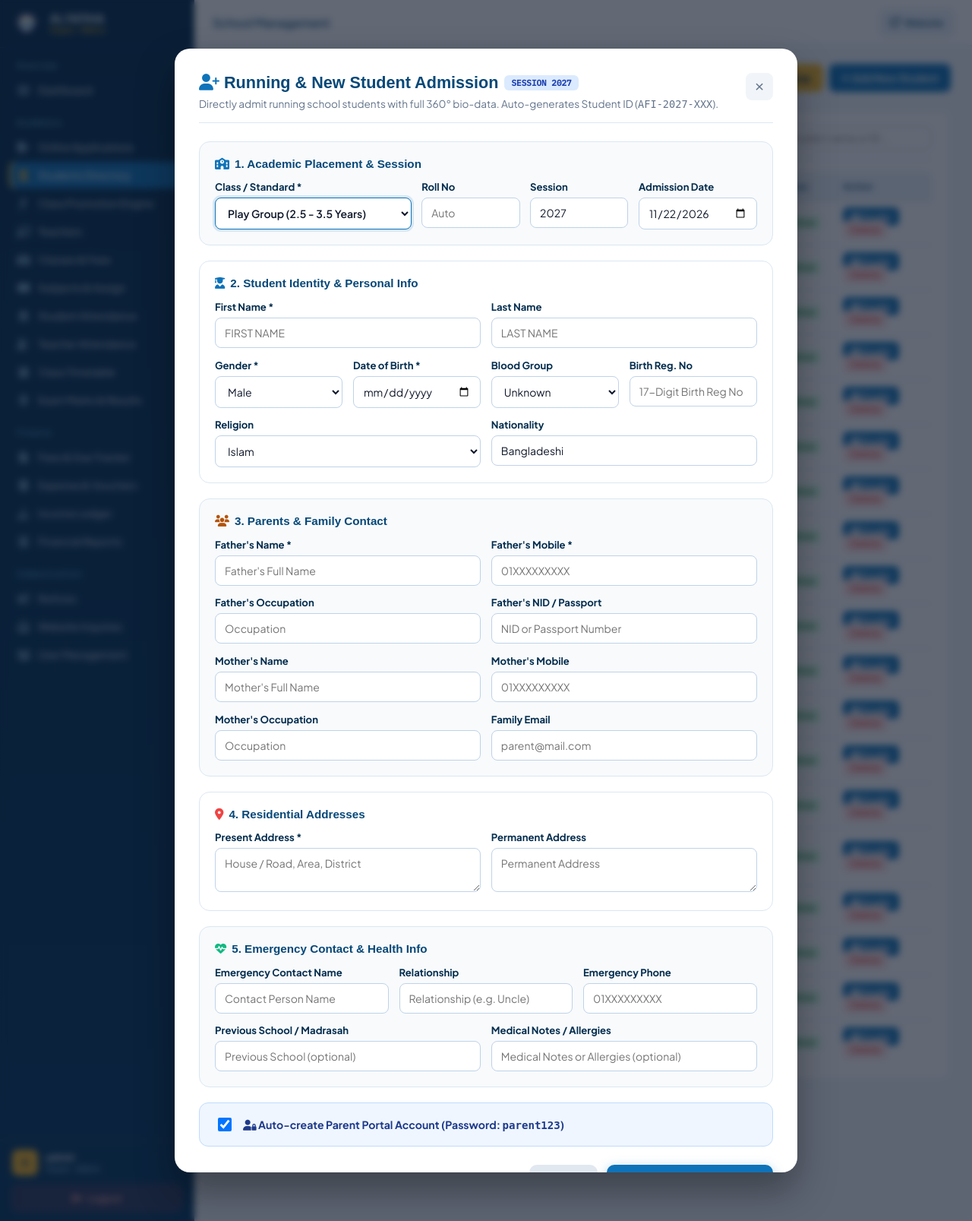
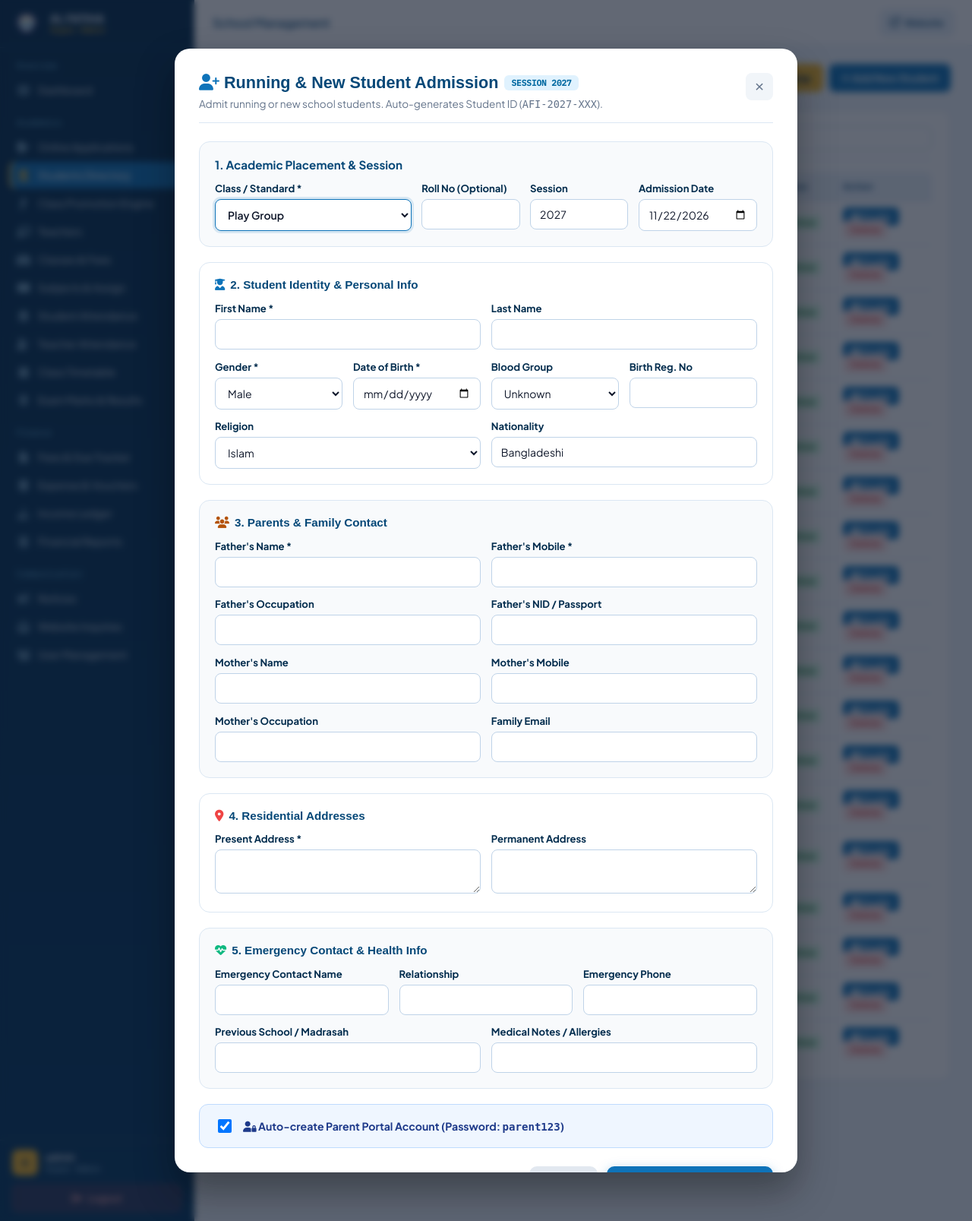
Before and after one commit to snshakibnurcse/Al-Fatiha-Institute, a PHP site: page /dev/admin/students.php in a window 1280 px wide, after a click on "Add New Student". Shown: the whole page at 76% size. Run offline with PHP 8.4, Linux system fonts and the light colour scheme; a user stored in the database is signed in; data comes from the database, SQL or seed files in the repository; tables that the repository leaves empty hold one stand-in row (values such as "Sample post"); some libraries are stand-ins or nearby versions.

Commit message:
style: remove redundant placeholders across all admin, accountant, and contact forms

```diff
--- a/admin/admissions.php
+++ b/admin/admissions.php
@@ -125,7 +125,7 @@ $applications = $db->query("SELECT a.*, c.class_name FROM admissions a JOIN clas
 <div class="card-box">
   <div class="card-header">
     <h3 class="card-title"><i class="fas fa-file-signature"></i> Online Admission Applications (44 Questions)</h3>
-    <input type="text" id="tableSearch" placeholder="Search applications..." class="form-control" style="width: 250px; padding: 0.4rem 0.8rem; font-size: 0.85rem;">
+    <input type="text" id="tableSearch" placeholder="Search" class="form-control" style="width: 250px; padding: 0.4rem 0.8rem; font-size: 0.85rem;">
   </div>
 
   <div class="table-responsive">
--- a/admin/notices.php
+++ b/admin/notices.php
@@ -77,7 +77,7 @@ $notices = $db->query("SELECT * FROM notices ORDER BY published_date DESC")->fet
     <form method="POST">
       <div class="form-group">
         <label>Notice Title *</label>
-        <input type="text" name="title" class="form-control" placeholder="Notice Title" required>
+        <input type="text" name="title" class="form-control" required>
       </div>
 
       <div class="form-group">
@@ -93,7 +93,7 @@ $notices = $db->query("SELECT * FROM notices ORDER BY published_date DESC")->fet
 
       <div class="form-group">
         <label>Notice Content *</label>
-        <textarea name="content" class="form-control" rows="4" placeholder="Detailed notice description..." required></textarea>
+        <textarea name="content" class="form-control" rows="4" required></textarea>
       </div>
 
       <div style="text-align: right; margin-top: 1.5rem;">
--- a/admin/students.php
+++ b/admin/students.php
@@ -187,7 +187,7 @@ require_once __DIR__ . '/layout.php';
 <div class="card-box">
   <div class="card-header">
     <h3 class="card-title"><i class="fas fa-user-graduate"></i> Enrolled Students List</h3>
-    <input type="text" id="tableSearch" placeholder="Search student name or ID..." class="form-control" style="width: 250px; padding: 0.4rem 0.8rem; font-size: 0.85rem;">
+    <input type="text" id="tableSearch" placeholder="Search" class="form-control" style="width: 250px; padding: 0.4rem 0.8rem; font-size: 0.85rem;">
   </div>
 
   <div class="table-responsive">
@@ -246,10 +246,10 @@ require_once __DIR__ . '/layout.php';
           <h3 style="font-family: 'Outfit', sans-serif; color: var(--admin-primary-dark); font-size: 1.35rem; margin: 0;">
             <i class="fas fa-user-plus" style="color: var(--admin-primary);"></i> Running &amp; New Student Admission
           </h3>
-          <span class="badge" style="background: #dbeafe; color: #1e40af; font-weight: 800;">SESSION 2027</span>
+          <span class="badge badge-info">SESSION <?= (int)date('Y') + 1 ?></span>
         </div>
         <p style="color: var(--admin-text-muted); font-size: 0.85rem; margin: 0.35rem 0 0 0;">
-          Directly admit running school students with full 360° bio-data. Auto-generates Student ID (<code>AFI-2027-XXX</code>).
+          Admit running or new school students. Auto-generates Student ID (<code>AFI-<?= (int)date('Y') + 1 ?>-XXX</code>).
         </p>
       </div>
       <button type="button" style="background: #f1f5f9; border: none; font-size: 1.3rem; cursor: pointer; color: var(--admin-text-muted); width: 36px; height: 36px; border-radius: 8px; display: grid; place-items: center;" onclick="closeModal('addStudentModal')">&times;</button>
@@ -259,8 +259,8 @@ require_once __DIR__ . '/layout.php';
 
       <!-- 1. Academic Placement Section -->
       <div style="background: #f8fafc; border: 1.5px solid var(--admin-border); border-radius: 14px; padding: 1.25rem; margin-bottom: 1.25rem;">
-        <h4 style="font-family: 'Outfit', sans-serif; color: var(--admin-primary-dark); margin: 0 0 0.85rem 0; font-size: 0.95rem; display: flex; align-items: center; gap: 7px;">
-          <i class="fas fa-school" style="color: var(--admin-primary);"></i> 1. Academic Placement &amp; Session
+        <h4 style="color: var(--admin-primary-dark); margin: 0 0 0.85rem 0; font-size: 0.95rem;">
+          1. Academic Placement &amp; Session
         </h4>
         <div style="display: grid; grid-template-columns: 2fr 1fr 1fr 1fr; gap: 0.85rem;">
           <div class="form-group" style="margin: 0;">
@@ -268,18 +268,18 @@ require_once __DIR__ . '/layout.php';
             <select name="class_id" class="form-control" required style="font-weight: 600;">
               <?php foreach ($classes as $c): ?>
                 <option value="<?= $c['id'] ?>">
-                  <?= htmlspecialchars($c['class_name']) ?> (<?= htmlspecialchars($c['age_group']) ?>)
+                  <?= htmlspecialchars($c['class_name']) ?>
                 </option>
               <?php endforeach; ?>
             </select>
           </div>
           <div class="form-group" style="margin: 0;">
-            <label style="font-size: 0.82rem; font-weight: 700;">Roll No</label>
-            <input type="number" name="roll_no" class="form-control" placeholder="Auto" min="1">
+            <label style="font-size: 0.82rem; font-weight: 700;">Roll No (Optional)</label>
+            <input type="number" name="roll_no" class="form-control" min="1">
           </div>
           <div class="form-group" style="margin: 0;">
             <label style="font-size: 0.82rem; font-weight: 700;">Session</label>
-            <input type="text" name="admission_session" class="form-control" value="2027" required>
+            <input type="text" name="admission_session" class="form-control" value="<?= (int)date('Y') + 1 ?>" required>
           </div>
           <div class="form-group" style="margin: 0;">
             <label style="font-size: 0.82rem; font-weight: 700;">Admission Date</label>
@@ -296,11 +296,11 @@ require_once __DIR__ . '/layout.php';
         <div style="display: grid; grid-template-columns: 1fr 1fr; gap: 0.85rem; margin-bottom: 0.85rem;">
           <div class="form-group" style="margin: 0;">
             <label style="font-size: 0.82rem; font-weight: 700;">First Name *</label>
-            <input type="text" name="first_name" class="form-control" placeholder="First Name" required style="text-transform: uppercase;">
+            <input type="text" name="first_name" class="form-control" required style="text-transform: uppercase;">
           </div>
           <div class="form-group" style="margin: 0;">
             <label style="font-size: 0.82rem; font-weight: 700;">Last Name</label>
-            <input type="text" name="last_name" class="form-control" placeholder="Last Name" style="text-transform: uppercase;">
+            <input type="text" name="last_name" class="form-control" style="text-transform: uppercase;">
           </div>
         </div>
 
@@ -332,7 +332,7 @@ require_once __DIR__ . '/layout.php';
           </div>
           <div class="form-group" style="margin: 0;">
             <label style="font-size: 0.82rem; font-weight: 700;">Birth Reg. No</label>
-            <input type="text" name="birth_reg_no" class="form-control" placeholder="17-Digit Birth Reg No">
+            <input type="text" name="birth_reg_no" class="form-control">
           </div>
         </div>
 
@@ -364,22 +364,22 @@ require_once __DIR__ . '/layout.php';
         <div style="display: grid; grid-template-columns: 1fr 1fr; gap: 0.85rem; margin-bottom: 0.85rem;">
           <div class="form-group" style="margin: 0;">
             <label style="font-size: 0.82rem; font-weight: 700;">Father's Name *</label>
-            <input type="text" name="father_name" class="form-control" placeholder="Father's Full Name" required>
+            <input type="text" name="father_name" class="form-control" required>
           </div>
           <div class="form-group" style="margin: 0;">
             <label style="font-size: 0.82rem; font-weight: 700;">Father's Mobile *</label>
-            <input type="tel" name="father_phone" class="form-control" placeholder="01XXXXXXXXX" required>
+            <input type="tel" name="father_phone" class="form-control" required>
           </div>
         </div>
 
         <div style="display: grid; grid-template-columns: 1fr 1fr; gap: 0.85rem; margin-bottom: 0.85rem;">
           <div class="form-group" style="margin: 0;">
             <label style="font-size: 0.82rem; font-weight: 700;">Father's Occupation</label>
-            <input type="text" name="father_occupation" class="form-control" placeholder="Occupation">
+            <input type="text" name="father_occupation" class="form-control">
           </div>
           <div class="form-group" style="margin: 0;">
             <label style="font-size: 0.82rem; font-weight: 700;">Father's NID / Passport</label>
-            <input type="text" name="father_nid" class="form-control" placeholder="NID or Passport Number">
+            <input type="text" name="father_nid" class="form-control">
           </div>
         </div>
 
@@ -387,22 +387,22 @@ require_once __DIR__ . '/layout.php';
         <div style="display: grid; grid-template-columns: 1fr 1fr; gap: 0.85rem; margin-bottom: 0.85rem;">
           <div class="form-group" style="margin: 0;">
             <label style="font-size: 0.82rem; font-weight: 700;">Mother's Name</label>
-            <input type="text" name="mother_name" class="form-control" placeholder="Mother's Full Name">
+            <input type="text" name="mother_name" class="form-control">
           </div>
           <div class="form-group" style="margin: 0;">
             <label style="font-size: 0.82rem; font-weight: 700;">Mother's Mobile</label>
-            <input type="tel" name="mother_phone" class="form-control" placeholder="01XXXXXXXXX">
+            <input type="tel" name="mother_phone" class="form-control">
           </div>
         </div>
 
         <div style="display: grid; grid-template-columns: 1fr 1fr; gap: 0.85rem;">
           <div class="form-group" style="margin: 0;">
             <label style="font-size: 0.82rem; font-weight: 700;">Mother's Occupation</label>
-            <input type="text" name="mother_occupation" class="form-control" placeholder="Occupation">
+            <input type="text" name="mother_occupation" class="form-control">
           </div>
           <div class="form-group" style="margin: 0;">
             <label style="font-size: 0.82rem; font-weight: 700;">Family Email</label>
-            <input type="email" name="email" class="form-control" placeholder="parent@mail.com">
+            <input type="email" name="email" class="form-control">
           </div>
         </div>
       </div>
@@ -415,11 +415,11 @@ require_once __DIR__ . '/layout.php';
         <div style="display: grid; grid-template-columns: 1fr 1fr; gap: 0.85rem;">
           <div class="form-group" style="margin: 0;">
             <label style="font-size: 0.82rem; font-weight: 700;">Present Address *</label>
-            <textarea name="address" class="form-control" rows="2" placeholder="House / Road, Area, District" required></textarea>
+            <textarea name="address" class="form-control" rows="2" required></textarea>
           </div>
           <div class="form-group" style="margin: 0;">
             <label style="font-size: 0.82rem; font-weight: 700;">Permanent Address</label>
-            <textarea name="permanent_address" class="form-control" rows="2" placeholder="Permanent Address"></textarea>
+            <textarea name="permanent_address" class="form-control" rows="2"></textarea>
           </div>
         </div>
       </div>
@@ -432,26 +432,26 @@ require_once __DIR__ . '/layout.php';
         <div style="display: grid; grid-template-columns: 1fr 1fr 1fr; gap: 0.85rem; margin-bottom: 0.85rem;">
           <div class="form-group" style="margin: 0;">
             <label style="font-size: 0.82rem; font-weight: 700;">Emergency Contact Name</label>
-            <input type="text" name="emergency_contact_name" class="form-control" placeholder="Contact Person Name">
+            <input type="text" name="emergency_contact_name" class="form-control">
           </div>
           <div class="form-group" style="margin: 0;">
             <label style="font-size: 0.82rem; font-weight: 700;">Relationship</label>
-            <input type="text" name="emergency_contact_relation" class="form-control" placeholder="Relationship (e.g. Uncle)">
+            <input type="text" name="emergency_contact_relation" class="form-control">
           </div>
           <div class="form-group" style="margin: 0;">
             <label style="font-size: 0.82rem; font-weight: 700;">Emergency Phone</label>
-            <input type="tel" name="emergency_contact_phone" class="form-control" placeholder="01XXXXXXXXX">
+            <input type="tel" name="emergency_contact_phone" class="form-control">
           </div>
         </div>
 
         <div style="display: grid; grid-template-columns: 1fr 1fr; gap: 0.85rem;">
           <div class="form-group" style="margin: 0;">
             <label style="font-size: 0.82rem; font-weight: 700;">Previous School / Madrasah</label>
-            <input type="text" name="previous_school" class="form-control" placeholder="Previous School (optional)">
+            <input type="text" name="previous_school" class="form-control">
           </div>
           <div class="form-group" style="margin: 0;">
             <label style="font-size: 0.82rem; font-weight: 700;">Medical Notes / Allergies</label>
-            <input type="text" name="medical_notes" class="form-control" placeholder="Medical Notes or Allergies (optional)">
+            <input type="text" name="medical_notes" class="form-control">
           </div>
         </div>
       </div>
--- a/admin/teacher_attendance.php
+++ b/admin/teacher_attendance.php
@@ -125,7 +125,7 @@ foreach ($attStmt->fetchAll() as $row) {
                   </label>
                 </td>
                 <td>
-                  <input type="text" name="remarks[<?= $t['id'] ?>]" value="<?= htmlspecialchars($curr_rem) ?>" placeholder="e.g. Sick Leave, Official Duty" class="form-control" style="padding: 0.3rem 0.6rem; font-size: 0.85rem;">
+                  <input type="text" name="remarks[<?= $t['id'] ?>]" value="<?= htmlspecialchars($curr_rem) ?>" class="form-control" style="padding: 0.3rem 0.6rem; font-size: 0.85rem;">
                 </td>
               </tr>
             <?php endforeach; ?>
--- a/admin/timetable.php
+++ b/admin/timetable.php
@@ -206,7 +206,7 @@ foreach ($slots as $s) {
 
       <div class="form-group">
         <label>Period Title / Name *</label>
-        <input type="text" name="period_name" class="form-control" placeholder="Period 1 (Morning Quran & Tajweed)" required>
+        <input type="text" name="period_name" class="form-control" required>
       </div>
 
       <div style="display: grid; grid-template-columns: 1fr 1fr; gap: 1rem;">
```
Also changed, not shown: accountant/expenses.php (+5 -5 lines), accountant/fees.php (+9 -9 lines), accountant/income.php (+5 -5 lines), admin/classes.php (+5 -5 lines), admin/expenses.php (+5 -5 lines), admin/fees.php (+10 -10 lines), admin/income.php (+5 -5 lines), admin/student_profile.php (+11 -11 lines), admin/subjects.php (+4 -4 lines), admin/teachers.php (+8 -8 lines), admin/users.php (+8 -8 lines), contact.php (+5 -5 lines).
